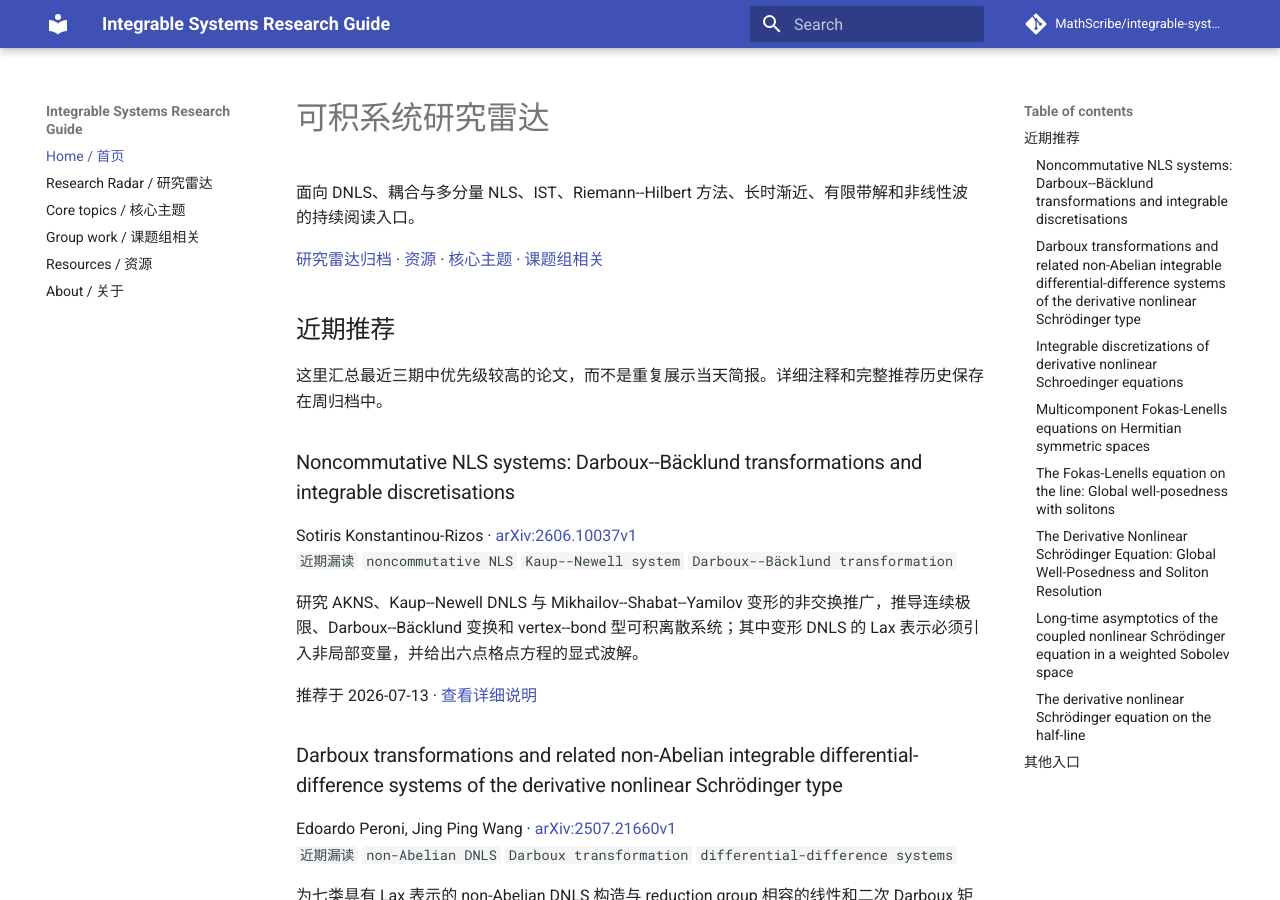
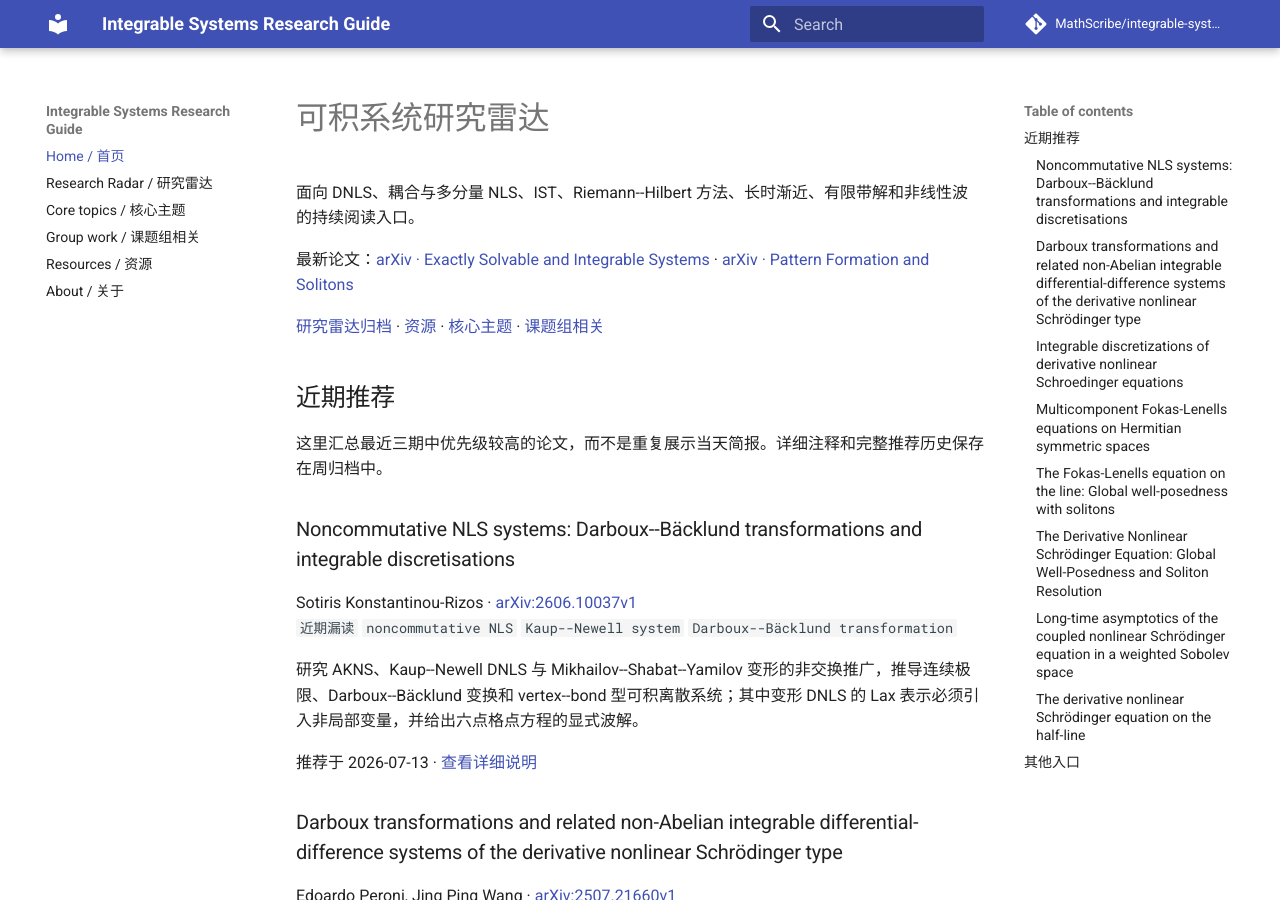
Before and after one commit to MathScribe/integrable-systems-guide, an MkDocs documentation site: the page built from docs/index.md, in a window 1280 px wide and 900 px high. Built offline with MkDocs 1.6.1 and Material for MkDocs 9.7.7, drawn with Linux system fonts in a browser that asks for light colours; comment, search, counter and statistics services are not loaded; some of the changed text lies outside the part shown.

Commit message:
Expose recent arXiv feeds on the homepage

```diff
--- a/docs/index.md
+++ b/docs/index.md
@@ -1,6 +1,8 @@
 # 可积系统研究雷达
 
 面向 DNLS、耦合与多分量 NLS、IST、Riemann--Hilbert 方法、长时渐近、有限带解和非线性波的持续阅读入口。
+
+最新论文：[arXiv · Exactly Solvable and Integrable Systems](https://arxiv.org/list/nlin.SI/recent) · [arXiv · Pattern Formation and Solitons](https://arxiv.org/list/nlin.PS/recent)
 
 [研究雷达归档](radar/index.md) · [资源](resources.md) · [核心主题](topics.md) · [课题组相关](group-work.md)
 
@@ -82,7 +84,7 @@
 
 ## 其他入口
 
-- [Resources / 资源](resources.md)：课程、讲义、研究者主页和检索入口。
+- [Resources / 资源](resources.md)：最新论文、文献检索、课程讲义和研究资料入口。
 - [Group work / 课题组相关](group-work.md)：本地研究背景、公开笔记和相关链接。
 - [Core topics / 核心主题](topics.md)：本站目前关注的方程、方法和非线性波主题。
 - [About / 关于](about.md)：策展原则、元数据政策、AI 使用和许可证说明。
```
